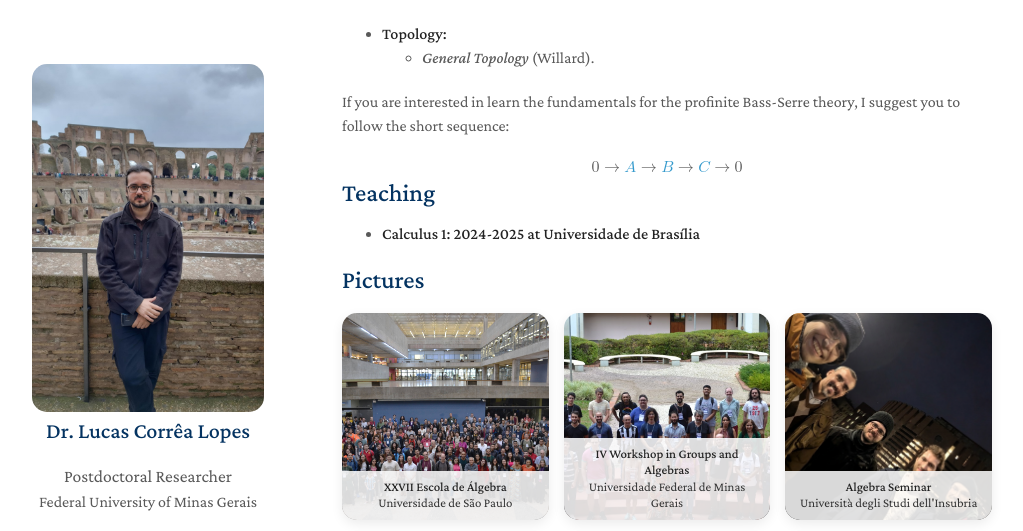
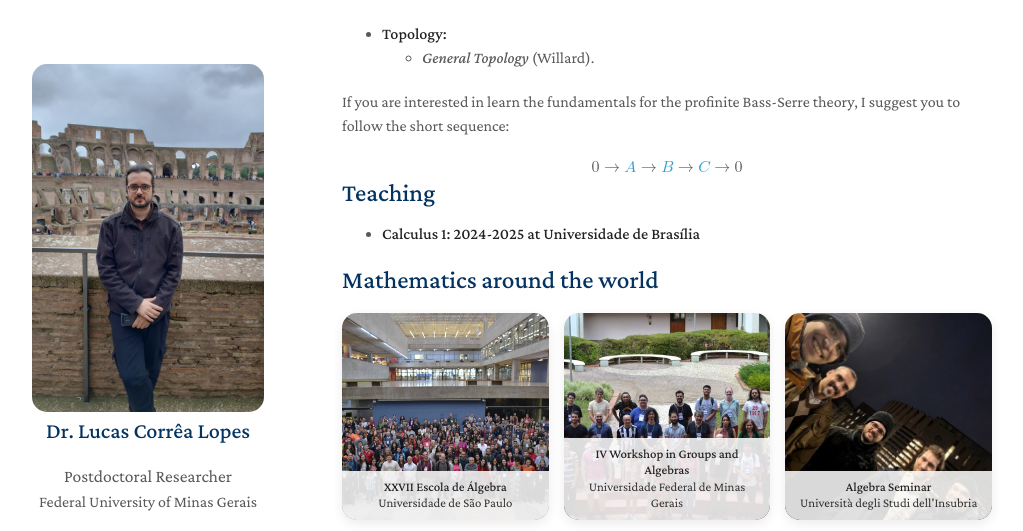
Before and after one commit to lcorrealopes/home, a Jekyll site: the page built from index.md, in a window 1280 px wide and 900 px high, scrolled down 1537 px, cut to the strip 0-531 px from the top of the window. Shown: the whole strip, without its empty margins (128-1151 px from the left). Built offline with Jekyll 4.4.1, drawn with Linux system fonts in a browser that asks for light colours; nearby versions of some CDN libraries; a style sheet for code colours, icons or effects is not loaded.

Commit message:
Update index.md

```diff
--- a/index.md
+++ b/index.md
@@ -81,7 +81,7 @@ If you are interested in learn the fundamentals for the profinite Bass-Serre the
 
 - **Calculus 1: 2024-2025 at Universidade de Brasília**
 
-## Pictures
+## Mathematics around the world
 
 <div class="gallery-grid">
 
```
